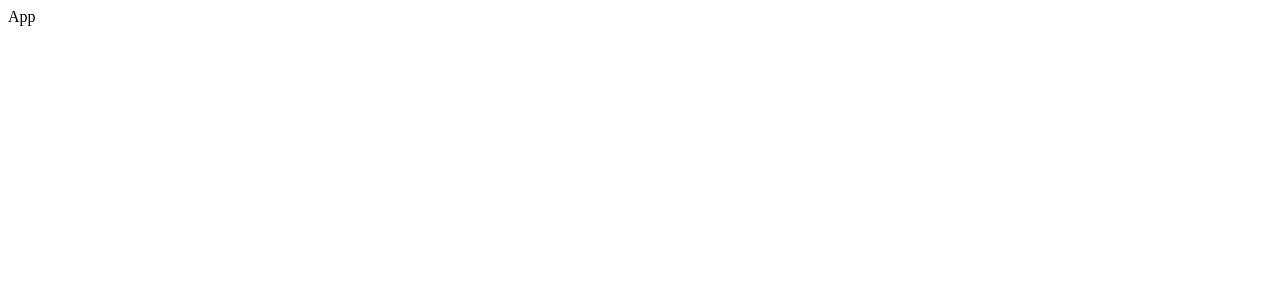
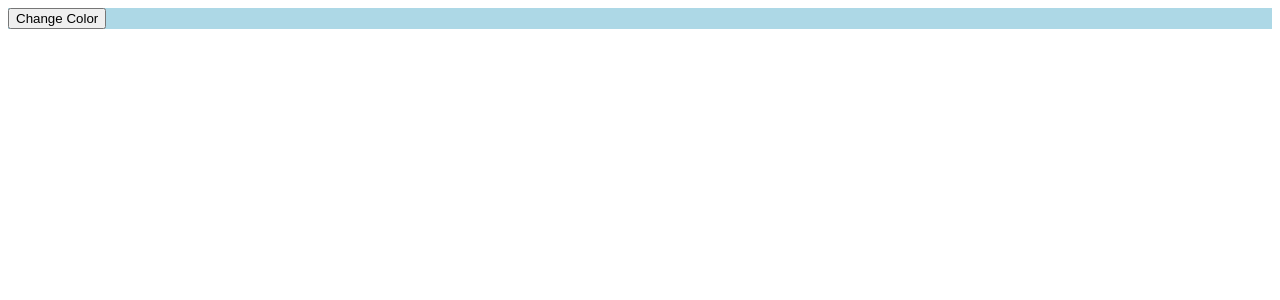
Before and after one commit to demonicirfan/react-hooks, a React (Create React App) app: page / in a window 1280 px wide. Shown: the top 300 px of the page. Built offline with nearby package versions, Linux system fonts and the light colour scheme.

Commit message:
random color

```diff
--- a/src/App.js
+++ b/src/App.js
@@ -1,11 +1,19 @@
-import React from 'react'
+import React, { useState } from "react";
+const App = () => {
+  const [backgroundColor, setBackgroundColor] = useState("lightblue");
+  const getRandomColor = () => {
+    return "#" + Math.random().toString(16).slice(2, 8);
+  };
+  const changeBackgroundColor = () => {
+    setBackgroundColor(getRandomColor());
+  };
+  return (
+    <main>
+      <div style={{ backgroundColor: backgroundColor }} >
+      <button onClick={changeBackgroundColor}>Change Color</button>
+      </div>
+    </main>
+  );
+};
 
-const App = () => {
-  return (
-    <div>
-      App
-    </div>
-  )
-}
-
-export default App
+export default App;
```
